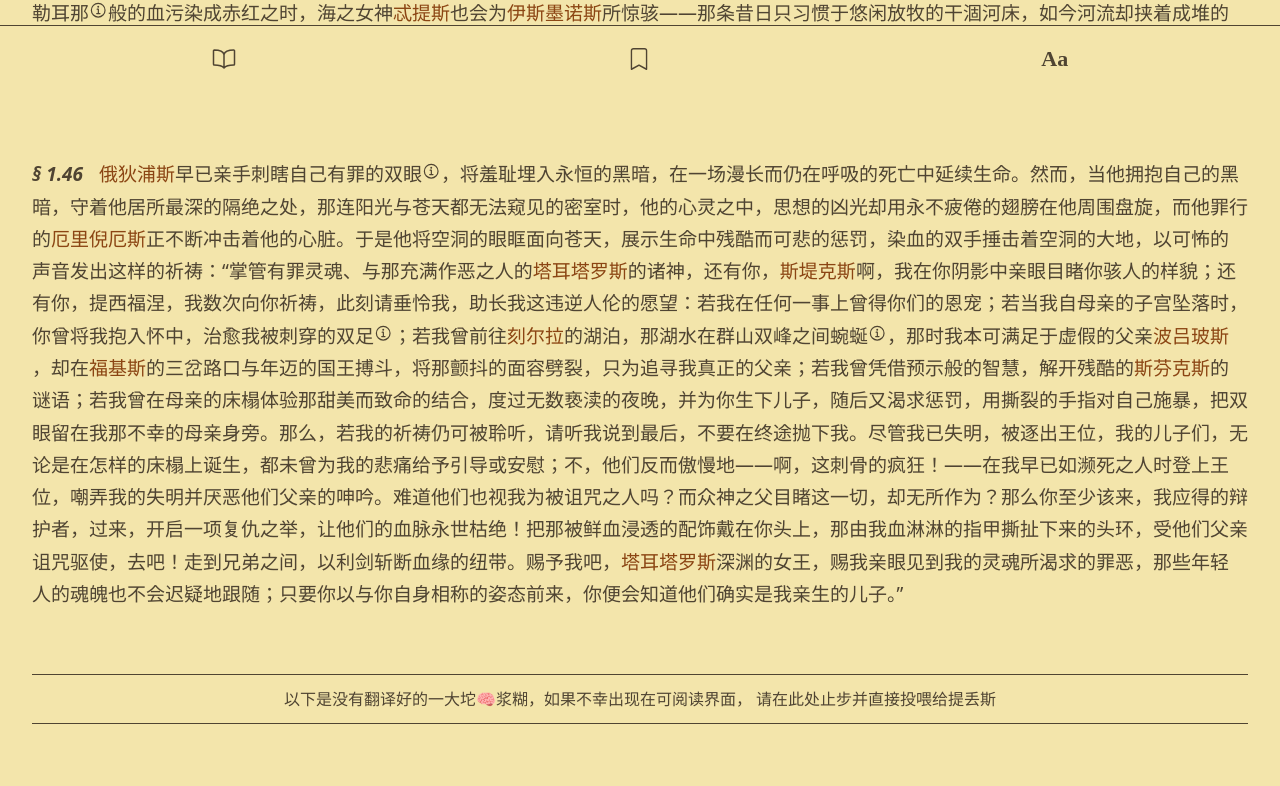
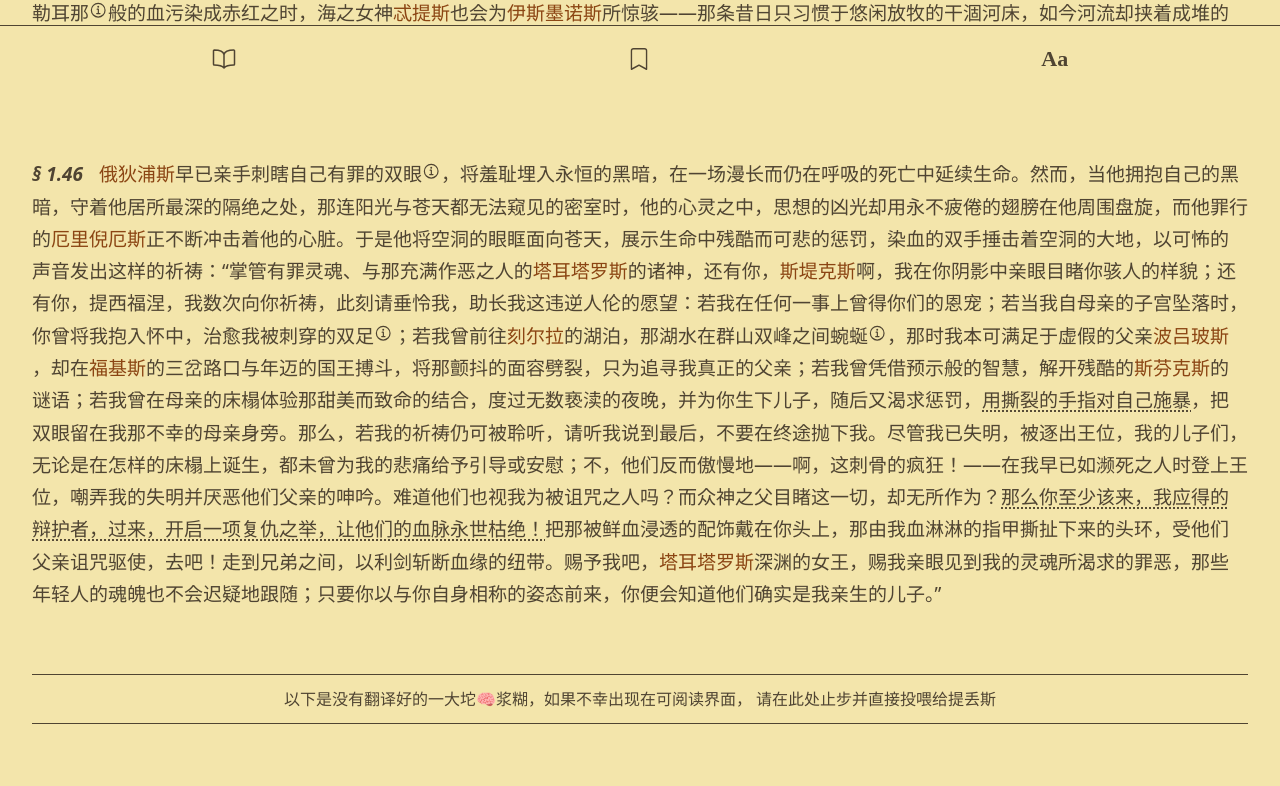
Before and after one commit to ThundeRayn/online-Reader, a React (Vite) app: page / in a window 1280 px wide. Shown: the part 710-1496 px from the top of the page. Built offline with nearby package versions, Linux system fonts and the light colour scheme.

Commit message:
para graph comments and structure rebuild

```diff
--- a/src/Paragraphs/Para146.tsx
+++ b/src/Paragraphs/Para146.tsx
@@ -1,10 +1,12 @@
 import Anchor from "../components/Anchor"
 import Citation from "../components/Citation"
 import Elaboration from "../components/Elaboration"
+import Comments from "../blocks/comments/Comments"
 
 const Para146 = () => {
   return (
-    <div>
+    <Comments paragraphId="para146">
+      <div>
         <div className="leading-relaxed" style={{ fontSize: 'var(--reading-text-size)', lineHeight: 'var(--reading-line-height)' }}>
         <Anchor series="§ 1.46"/>
 
@@ -22,7 +24,8 @@ const Para146 = () => {
         {/* <Elaboration text="text"/> */}
         &nbsp;
     </div>
-</div>
+      </div>
+    </Comments>
   )
 }
 
--- a/src/blocks/comments/Comments.tsx
+++ b/src/blocks/comments/Comments.tsx
@@ -3,7 +3,8 @@ import React from 'react'
 import CommentModal from './CommentModal'
 import Citation from '../../components/Citation'
 import Elaboration from '../../components/Elaboration'
-import commentsData from '../../data/comments.json'
+import chapter1Data from '../../data/comments/chapter1.json'
+import chapter2Data from '../../data/comments/chapter2.json'
 
 interface CommentData {
   id: string
@@ -25,9 +26,30 @@ interface CommentReply {
   likes: number
 }
 
+interface ChapterCommentsData {
+  chapterId: string
+  paragraphs: {
+    [key: string]: CommentData[]
+  }
+}
+
 interface CommentsProps {
   paragraphId: string
   children: React.ReactNode
+}
+
+// Map paragraph IDs to their chapter numbers
+const paragraphToChapter: { [key: string]: number } = {
+  para101: 1,
+  para146: 1,
+  // Add more mappings as you create more paragraphs
+}
+
+// Map chapter numbers to their data
+const chapterDataMap: { [key: number]: ChapterCommentsData } = {
+  1: chapter1Data as ChapterCommentsData,
+  2: chapter2Data as ChapterCommentsData,
+  // Add more chapters as you create them
 }
 
 const Comments = ({ paragraphId, children }: CommentsProps) => {
@@ -37,13 +59,27 @@ const Comments = ({ paragraphId, children }: CommentsProps) => {
   const [selectedComments, setSelectedComments] = useState<CommentData[]>([])
 
   useEffect(() => {
-    // Load comments for this paragraph
-    const data = commentsData as Record<string, unknown>;
-    const commentIds = (data[`${paragraphId}_comments`] as string[]) || [];
-    const allComments = (data.comments as CommentData[]) || [];
-    const paragraphComments = allComments.filter((c) => commentIds.includes(c.id));
-    // eslint-disable-next-line react-hooks/set-state-in-effect
-    setComments(paragraphComments);
+    // Get the chapter number for this paragraph
+    const chapterNumber = paragraphToChapter[paragraphId]
+
+    if (!chapterNumber) {
+      console.warn(`No chapter mapping found for paragraph: ${paragraphId}`)
+      setComments([])
+      return
+    }
+
+    // Get the chapter data
+    const chapterData = chapterDataMap[chapterNumber]
+
+    if (!chapterData) {
+      console.warn(`No chapter data found for chapter: ${chapterNumber}`)
+      setComments([])
+      return
+    }
+
+    // Get comments for this specific paragraph
+    const paragraphComments = chapterData.paragraphs[paragraphId] || []
+    setComments(paragraphComments)
   }, [paragraphId]);
 
 
--- /dev/null
+++ b/src/data/comments/chapter1.json
@@ -0,0 +1,106 @@
+{
+  "chapterId": "chapter1",
+  "paragraphs": {
+    "para101": [
+      {
+        "id": "comment_101_001",
+        "textSelection": "皮埃里亚的火焰",
+        "comment": "这个比喻太美了！把诗歌灵感比作火焰真的很形象。",
+        "author": "诗歌爱好者",
+        "timestamp": "2026-01-08T14:30:00Z",
+        "likes": 5,
+        "replies": []
+      },
+      {
+        "id": "comment_101_002",
+        "textSelection": "皮埃里亚的火焰",
+        "comment": "'皮埃里亚的火焰'让我想到灵感突然降临的那种感觉，仿佛心中点燃了一把火。",
+        "author": "灵感追寻者",
+        "timestamp": "2026-01-11T10:00:00Z",
+        "likes": 2,
+        "replies": []
+      },
+      {
+        "id": "comment_101_003",
+        "textSelection": "皮埃里亚的火焰",
+        "comment": "古希腊诗人常用火焰象征诗意，这里用得很巧妙。",
+        "author": "文学史学生",
+        "timestamp": "2026-01-11T11:20:00Z",
+        "likes": 1,
+        "replies": []
+      },
+      {
+        "id": "comment_101_004",
+        "textSelection": "兄弟之间的纷争",
+        "comment": "这就是整个史诗的核心冲突！波吕涅刻斯和厄忒俄克勒斯的兄弟相残。",
+        "author": "古典文学研究者",
+        "timestamp": "2026-01-09T09:15:00Z",
+        "likes": 8,
+        "replies": [
+          {
+            "id": "reply_001",
+            "comment": "确实，这种家族内部的仇恨是希腊悲剧的经典主题。",
+            "author": "戏剧评论家",
+            "timestamp": "2026-01-09T10:20:00Z",
+            "likes": 3
+          }
+        ]
+      },
+      {
+        "id": "comment_101_005",
+        "textSelection": "西顿尼安人的劫掠",
+        "comment": "这里指的是宙斯绑架欧罗巴的神话，是整个底比斯故事的起源。",
+        "author": "神话学者",
+        "timestamp": "2026-01-09T16:45:00Z",
+        "likes": 12,
+        "replies": []
+      },
+      {
+        "id": "comment_101_006",
+        "textSelection": "播撒下隐秘战争的种子",
+        "comment": "龙牙战士的故事！卡德摩斯种下龙牙，长出的武士自相残杀，幸存者成为底比斯的建城者。",
+        "author": "古代历史爱好者",
+        "timestamp": "2026-01-10T08:30:00Z",
+        "likes": 6,
+        "replies": [
+          {
+            "id": "reply_002",
+            "comment": "这个隐喻太棒了，种下仇恨就会收获战争。",
+            "author": "文学批评家",
+            "timestamp": "2026-01-10T09:15:00Z",
+            "likes": 4
+          }
+        ]
+      },
+      {
+        "id": "comment_101_007",
+        "textSelection": "罗马渴望永远拥有你",
+        "comment": "这里诗人在向当时的皇帝致敬，可能是图密善。史诗经常有这种政治性的赞美。",
+        "author": "罗马史专家",
+        "timestamp": "2026-01-10T11:00:00Z",
+        "likes": 15,
+        "replies": []
+      }
+    ],
+    "para146": [
+      {
+        "id": "comment_146_001",
+        "textSelection": "用撕裂的手指对自己施暴",
+        "comment": "这里是撕裂自己的手指",
+        "author": "神秘译者",
+        "timestamp": "2026-01-08T14:30:00Z",
+        "likes": 1,
+        "replies": []
+      },
+      {
+        "id": "comment_146_002",
+        "textSelection": "那么你至少该来，我应得的辩护者，过来，开启一项复仇之举，让他们的血脉永世枯绝！",
+        "comment": "俄狄浦斯自断血脉，已经so crazy了",
+        "author": "神秘译者",
+        "timestamp": "2026-01-11T10:00:00Z",
+        "likes": 2,
+        "replies": []
+      }
+    ]
+  }
+}
--- /dev/null
+++ b/src/data/comments/chapter2.json
@@ -0,0 +1,4 @@
+{
+  "chapterId": "chapter2",
+  "paragraphs": {}
+}
```
Also changed, not shown: src/data/comments/README.md (added).
